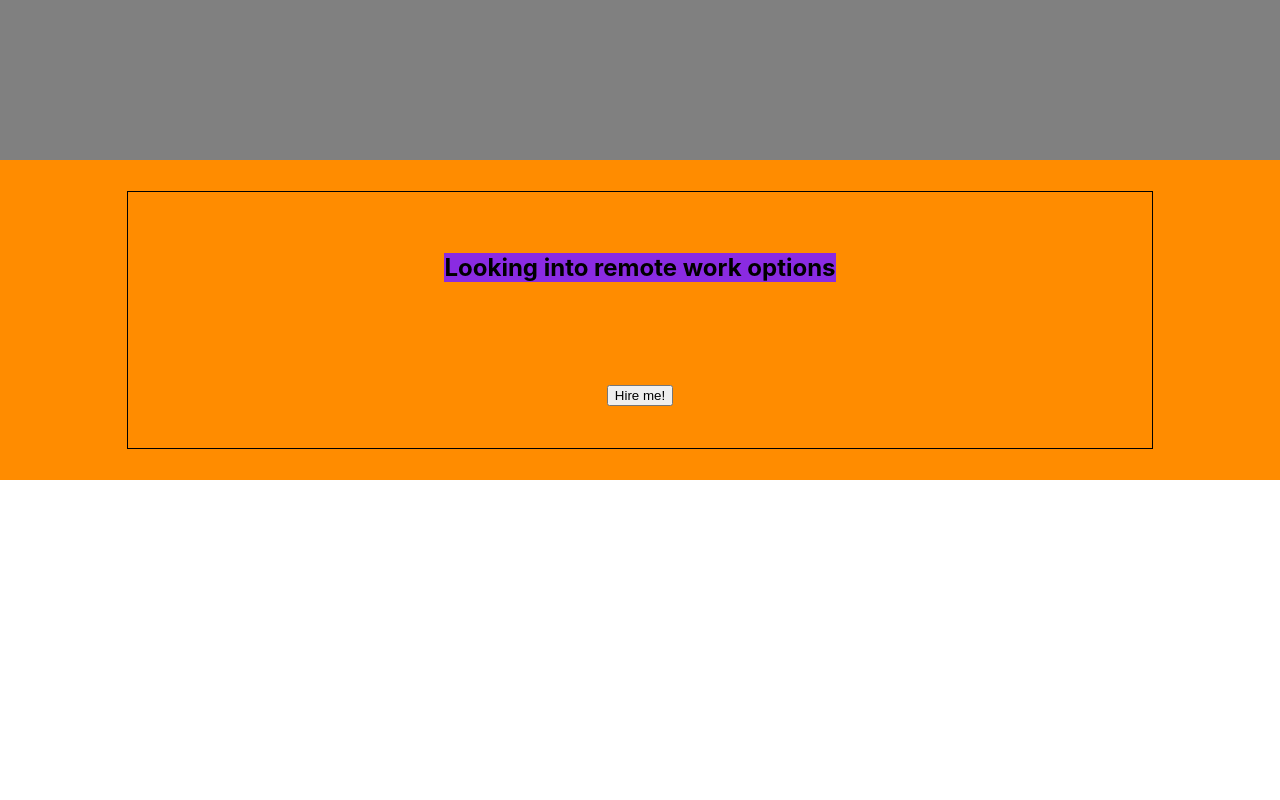
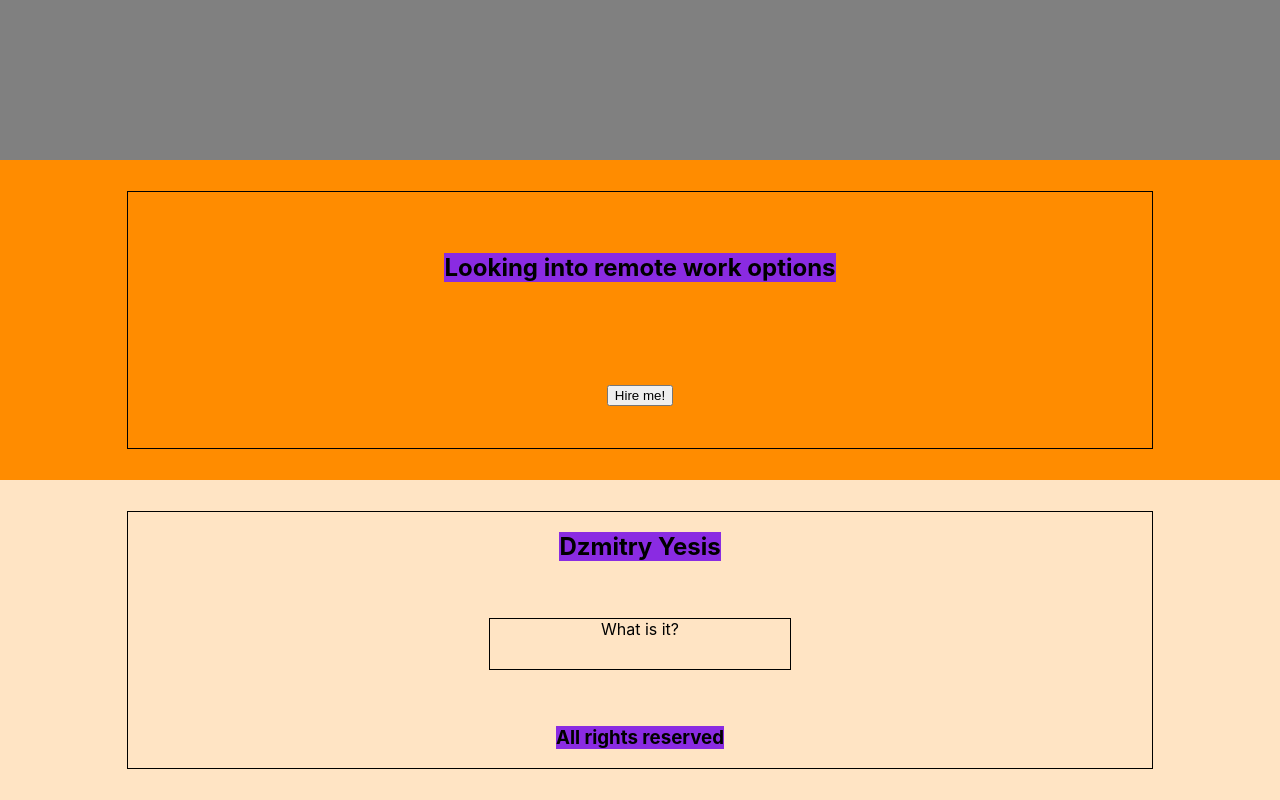
Before and after one commit to DzmitryYesis/portfolio, a React (Create React App) app: page / in a window 1280 px wide. Shown: the part 3120-3920 px from the top of the page. Before the commit the page ends 3600 px from the top, so only its background shows below. Built offline with nearby package versions, Linux system fonts and the light colour scheme.

Commit message:
Created Footer component

```diff
--- a/src/App.tsx
+++ b/src/App.tsx
@@ -6,6 +6,7 @@ import Skills from './components/skills/Skills';
 import Projects from './components/projects/Projects';
 import Contacts from './components/contacts/Contacts';
 import Remotely from './components/remotely/Remotely';
+import Footer from './components/footer/Footer';
 
 function App() {
     return (
@@ -16,6 +17,7 @@ function App() {
             <Projects/>
             <Contacts/>
             <Remotely/>
+            <Footer/>
         </div>
     );
 }
--- /dev/null
+++ b/src/components/footer/Footer.module.css
@@ -0,0 +1,27 @@
+.footer {
+    display: flex;
+    align-items: center;
+    background-color: bisque;
+    height: 40vh;
+}
+
+.footerConteiner {
+    height: 80%;
+    flex-direction: column;
+    justify-content: space-between;
+}
+
+.title {
+    background-color: blueviolet;
+}
+
+.code {
+    height: 50px;
+    width: 300px;
+    border: 1px solid black;
+    text-align: center;
+}
+
+.end {
+    background-color: blueviolet;
+}
--- /dev/null
+++ b/src/components/footer/Footer.tsx
@@ -0,0 +1,18 @@
+import React from 'react';
+import style from './Footer.module.css'
+import styleConteiner from '../../common/styles/Conteiner.module.css';
+
+const Footer = () => {
+    return (
+        <div className={style.footer}>
+            <div className={`${styleConteiner.conteiner} ${style.footerConteiner}`}>
+                <h2 className={style.title}>Dzmitry Yesis</h2>
+                <div className={style.code}>What is it?</div>
+                <h3 className={style.end}>All rights reserved</h3>
+            </div>
+
+        </div>
+    );
+};
+
+export default Footer;
```
